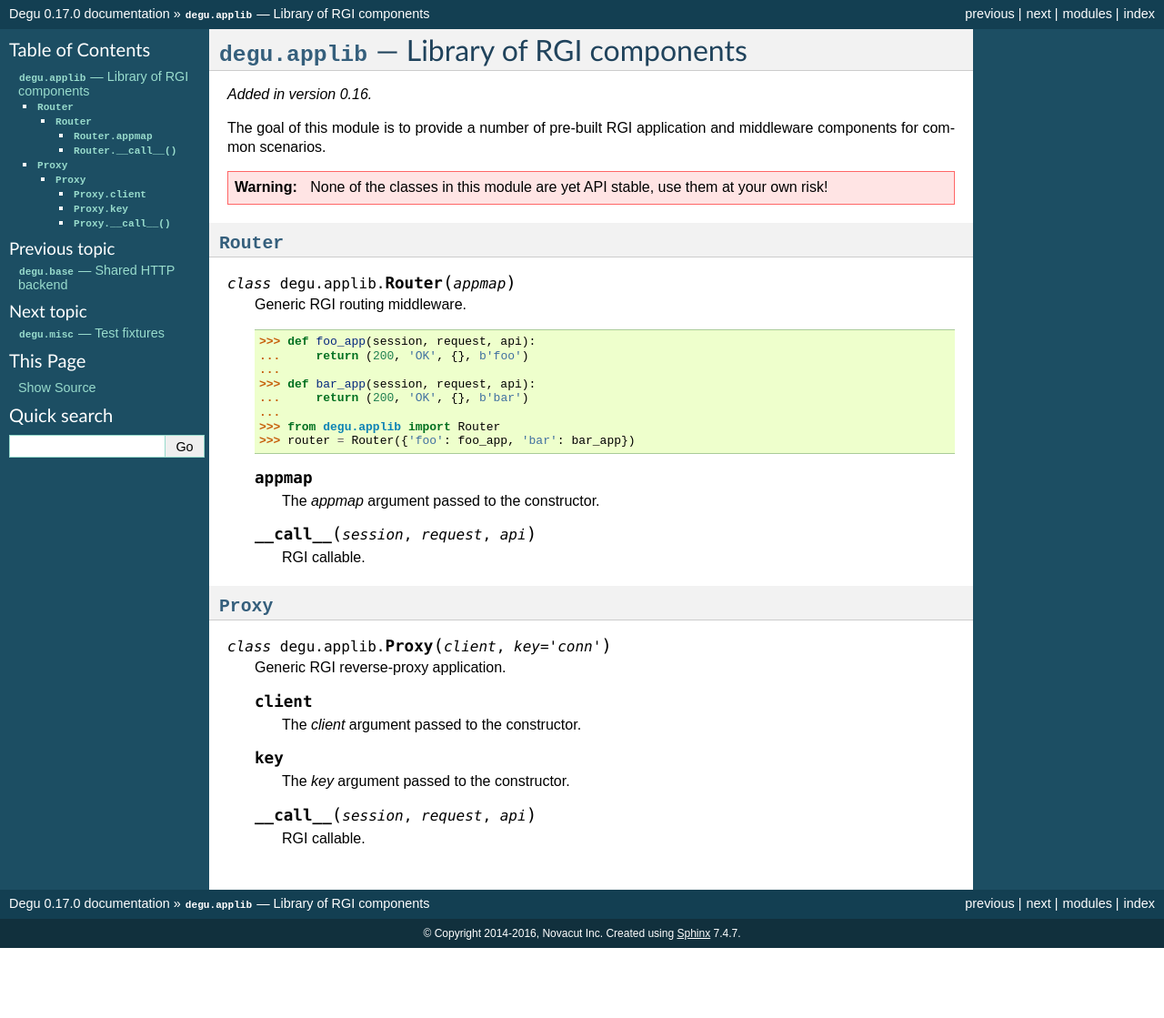
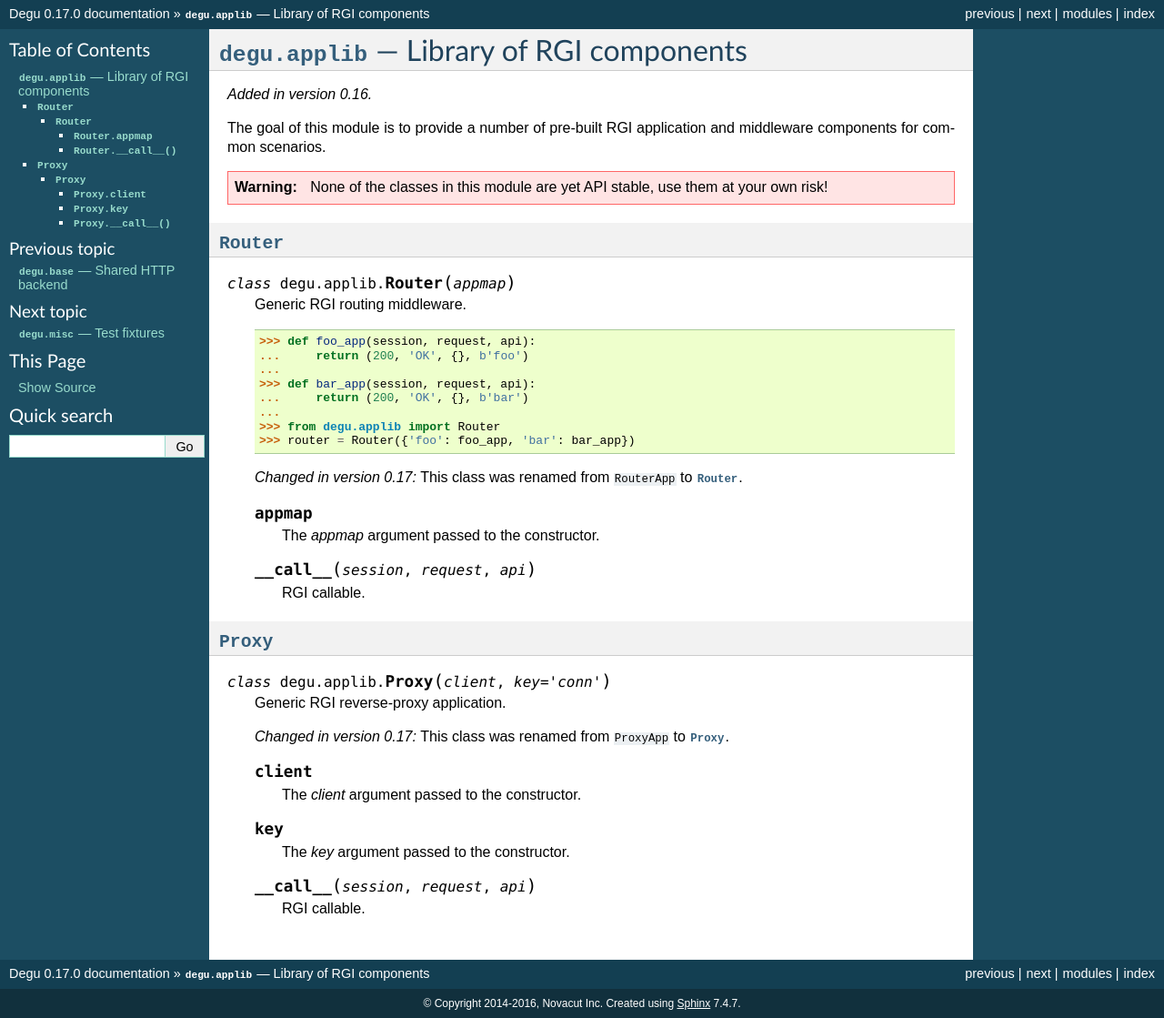
Before and after one commit to json420/degu, a Sphinx documentation site: the page built from doc/degu.applib.rst, in a window 1280 px wide. Shown: the whole page at 91% size. Built offline with Sphinx 7.4.7, drawn with Linux system fonts in a browser that asks for light colours; before the commit the page ends 1042 px from its top, so only the background shows below that.

Commit message:
Note renames in 0.17 in degu.applib.rst

```diff
--- a/doc/degu.applib.rst
+++ b/doc/degu.applib.rst
@@ -30,6 +30,10 @@
     >>> from degu.applib import Router
     >>> router = Router({'foo': foo_app, 'bar': bar_app})
 
+    .. versionchanged:: 0.17
+
+        This class was renamed from ``RouterApp`` to :class:`Router`.
+
     .. attribute:: appmap
 
         The *appmap* argument passed to the constructor.
@@ -47,6 +51,10 @@
 
     Generic RGI reverse-proxy application.
 
+    .. versionchanged:: 0.17
+
+        This class was renamed from ``ProxyApp`` to :class:`Proxy`.
+
     .. attribute:: client
 
         The *client* argument passed to the constructor.
```
